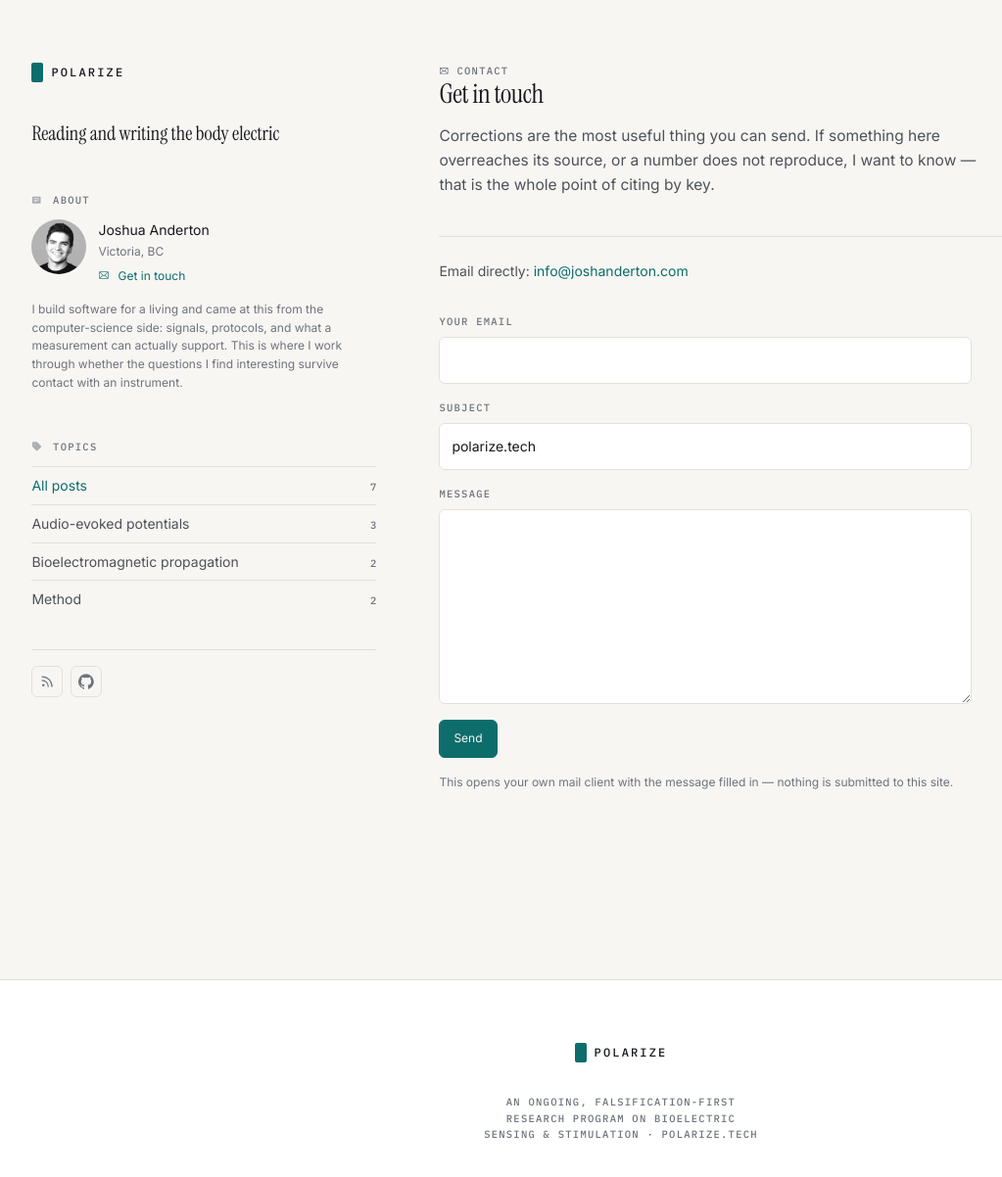
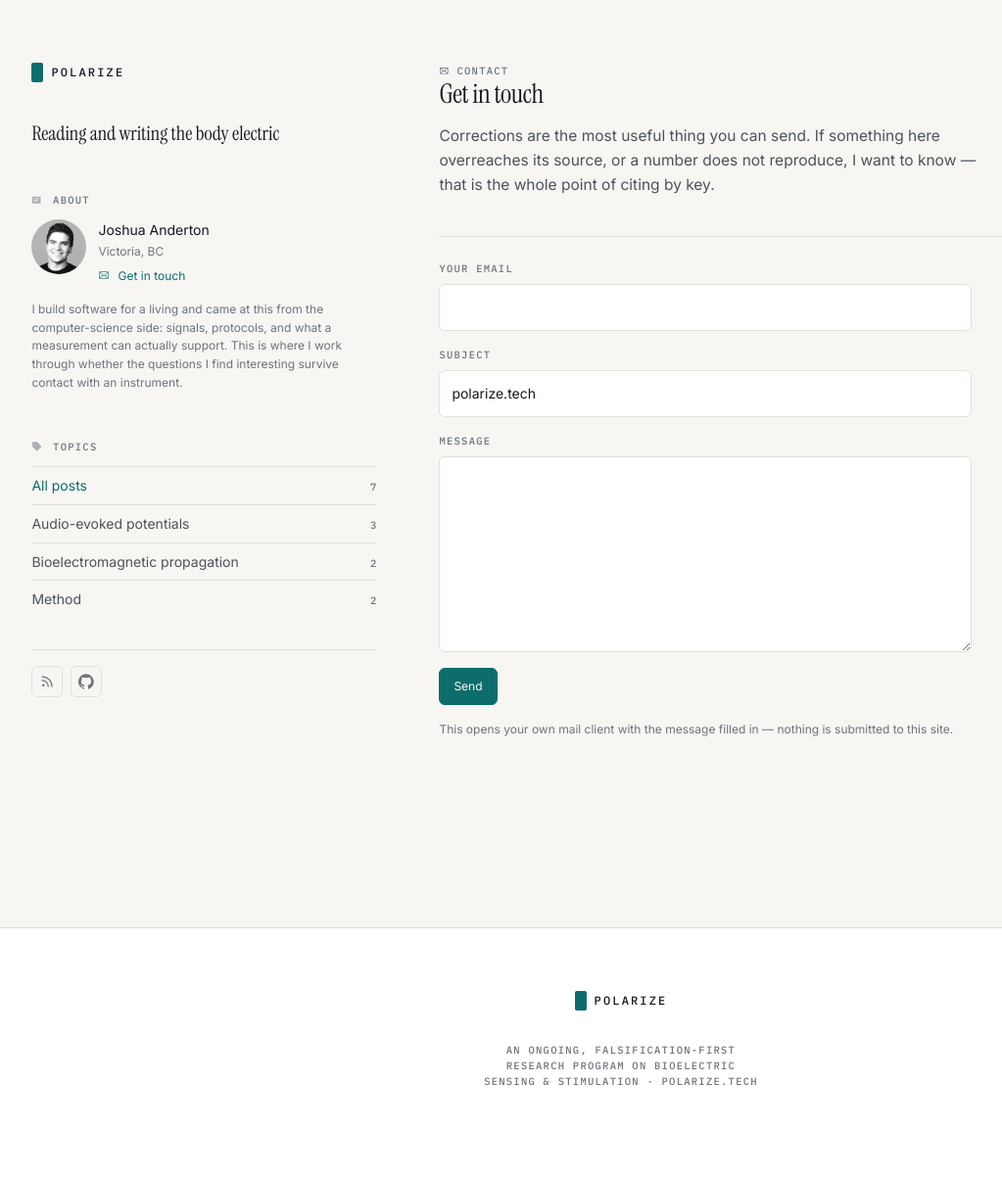
Before and after one commit to polarizetech/polarize.tech, a Jekyll site: the page built from contact.html, in a window 1280 px wide and 1262 px high. Shown: the top 1202 px of the window at 98% size, without its empty margins (6-1029 px from the left). Built offline with Jekyll 4.4.1, drawn with Linux system fonts in a browser that asks for light colours.

Commit message:
site: drop the visible email address from the contact page
The "Email directly: <address>" line is gone now that the form is there.

NOT fully resolved, and worth being exact about: the address still appears ONCE
in the page source, in the form's mailto: fallback action. Nothing on the
rendered page shows it and no link exposes it, but a scraper reading HTML will
find it. Cloudflare's email obfuscation rewrites <a href="mailto:"> — verified
on the old sidebar button — and does NOT rewrite a form action.

That last occurrence only disappears when contact_endpoint is set and the
fallback stops being used.

Co-Authored-By: Claude Opus 5 <noreply@anthropic.com>

```diff
--- a/contact.html
+++ b/contact.html
@@ -17,11 +17,6 @@ description: >-
 </header>
 
 <div class="contactpage">
-  <p class="contactpage__direct">
-    Email directly:
-    <a href="mailto:{{ site.contact_email }}?subject=polarize.tech">{{ site.contact_email }}</a>
-  </p>
-
   {%- comment -%}
     The form's action is site.contact_endpoint when one is configured. With none
     set it falls back to a mailto: submit, which opens the reader's own mail
--- a/styles.css
+++ b/styles.css
@@ -279,10 +279,6 @@ a.ui-btn { text-decoration: none; }
 
 /* ---------- Contact ---------- */
 .contactpage { max-width: 34rem; }
-.contactpage__direct { font-size: var(--text-base); color: var(--muted-foreground); margin: 0 0 var(--space-6); }
-.contactpage__direct a { color: var(--accent); text-decoration: none; }
-.contactpage__direct a:hover { text-decoration: underline; text-underline-offset: .18em; }
-
 .contactform { display: flex; flex-direction: column; gap: var(--space-4); align-items: flex-start; }
 .contactform__field { display: flex; flex-direction: column; gap: var(--space-2); width: 100%; }
 .contactform input,
```
